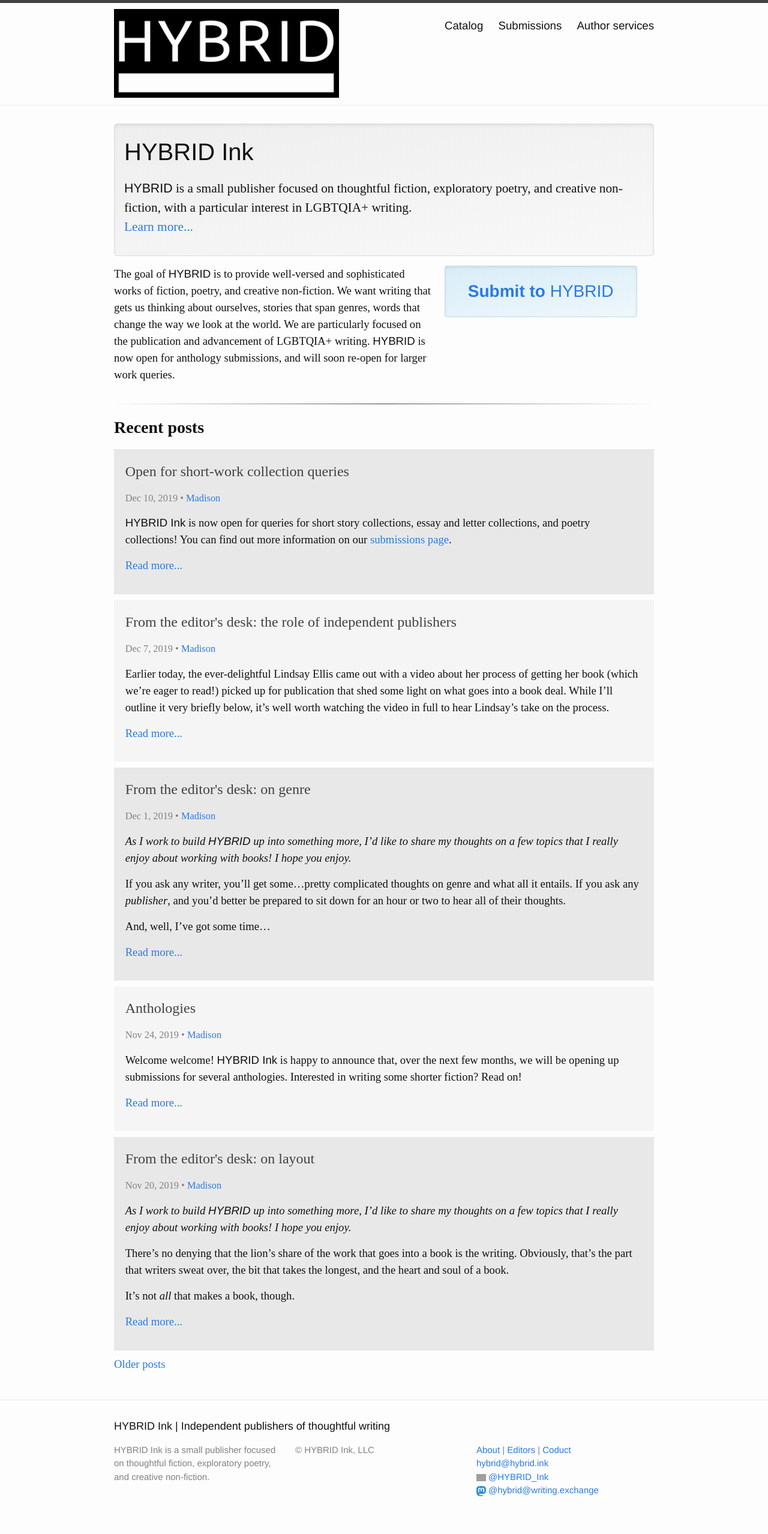
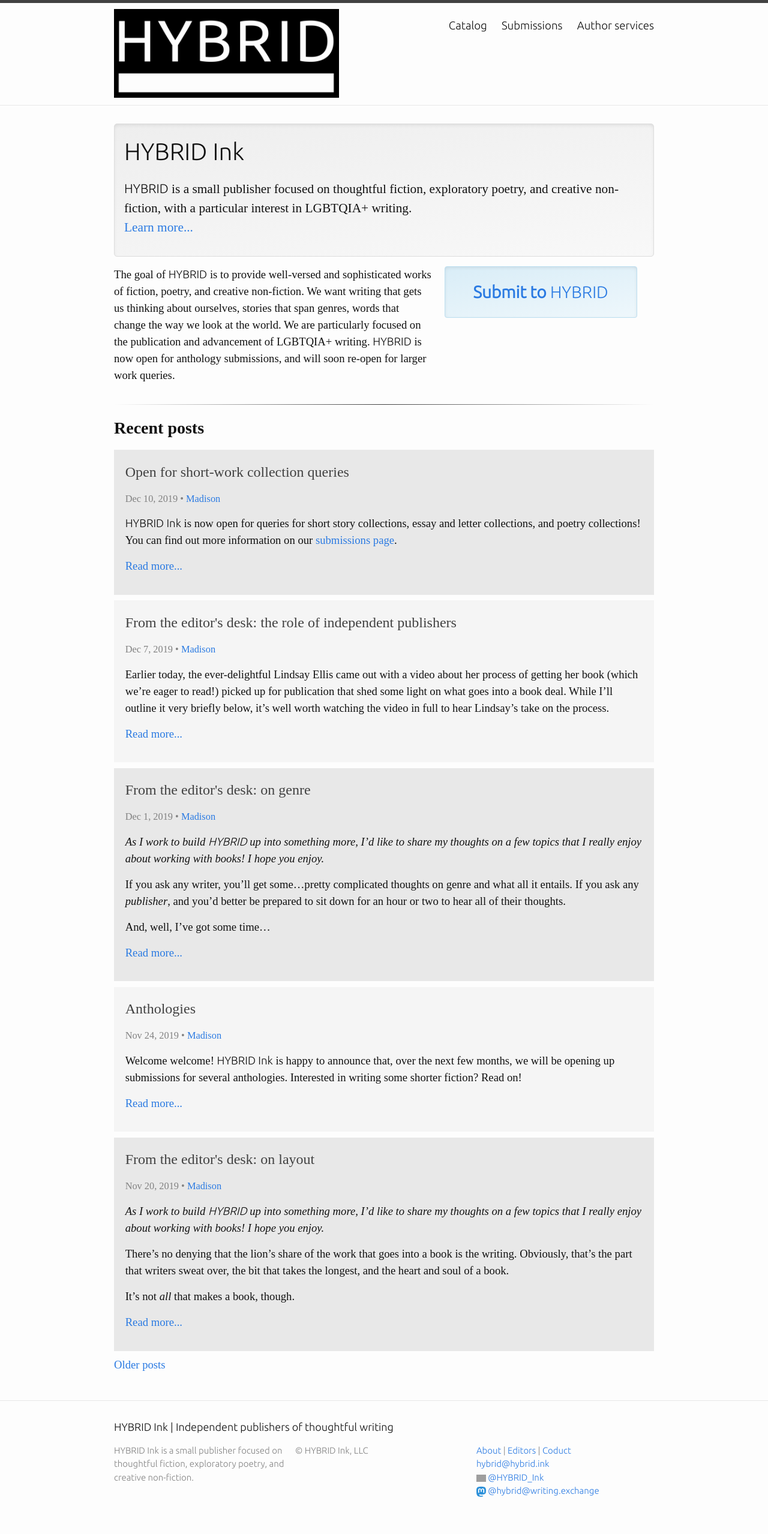
Before and after one commit to hybridink/hybrid.ink, a Jekyll site: the page built from index.md, in a window 1280 px wide. Shown: the whole page at 60% size. Built offline with Jekyll 4.4.1, drawn with Linux system fonts in a browser that asks for light colours; some web fonts are replaced; comment, search, counter and statistics services are not loaded; grey boxes are pictures that could not be loaded.

Commit message:
Contract additions, fonts

```diff
--- a/_includes/head.html
+++ b/_includes/head.html
@@ -42,7 +42,7 @@
         }
     </script>
 
-    <link href='https://fonts.googleapis.com/css?family=Gentium+Basic:400,700|Ubuntu:100' rel='stylesheet' type='text/css'>
+    <link href="https://fonts.googleapis.com/css?family=Gentium+Basic|Ubuntu:300&display=swap" rel="stylesheet">
     <link rel="stylesheet" href="/css/main.css?last-modified=2017-04-03">
     <link rel="canonical" href="{{ page.url }}">
     <link rel="alternate" type="application/rss+xml" title="{{ site.title }}" href="/feed.xml" />
--- a/_sass/_base.scss
+++ b/_sass/_base.scss
@@ -17,7 +17,6 @@
     font-family: $base-font-family;
     font-size: $base-font-size;
     line-height: $base-line-height;
-    font-weight: 300;
     color: $text-color;
     background-color: $background-color;
     -webkit-text-size-adjust: 100%;
```
Also changed, not shown: 6 other files.
